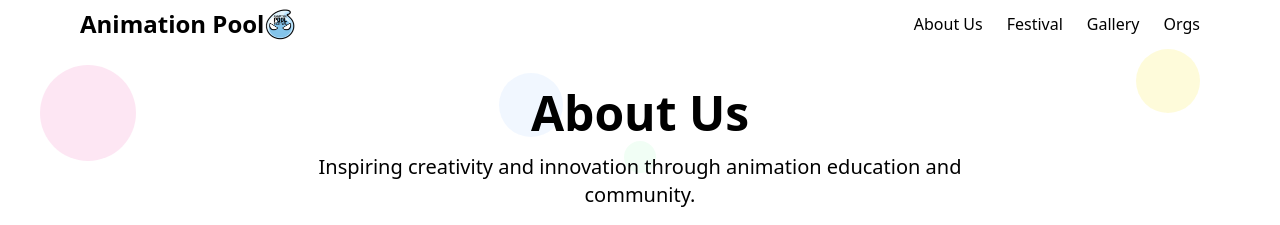
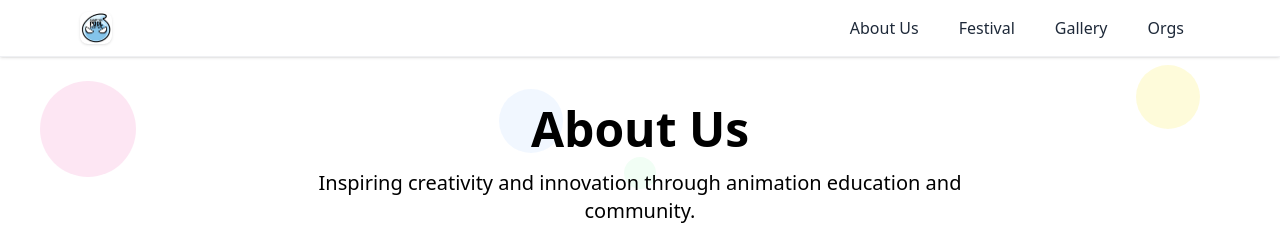
Before and after one commit to Penqguin/animation_festival, a React (Vite) app: page /aboutus in a window 1280 px wide. Shown: the top 225 px of the page. Built offline with nearby package versions, Linux system fonts and the light colour scheme.

Commit message:
Navbar and footer update

```diff
--- a/src/components/layout/Footer.tsx
+++ b/src/components/layout/Footer.tsx
@@ -2,7 +2,7 @@ import "/src/utils/footer.css";
 
 const Footer = () => {
   return (
-    <footer className="bg-black text-white py-10 mt-16 w-full footer-sticky">
+    <footer className="bg-black text-white py-10 mt-16 w-full">
       <div className="max-w-6xl mx-auto px-4 flex flex-col md:flex-row justify-between items-center gap-8">
         {/* Logo and tagline */}
         <div className="flex flex-col items-center md:items-start">
--- a/src/components/layout/Navbar.tsx
+++ b/src/components/layout/Navbar.tsx
@@ -7,52 +7,51 @@ const Navbar = () => {
   const [mobileMenuOpen, setMobileMenuOpen] = useState(false);
 
   return (
-    <header className="sticky">
+    <header className="sticky top-0 z-50 w-full backdrop-blur-lg bg-white/70 border-b border-gray-200/60 shadow-sm">
       <motion.div
         initial={{ opacity: 0, scale: 0.95 }}
         animate={{ opacity: 1, scale: 1 }}
         transition={{ duration: 0.6, ease: "easeOut" }}
       >
-        <nav className="flex mx-auto justify-between items-center px-4  max-w-6xl mt-2">
+        <nav className="flex mx-auto justify-between items-center px-4 max-w-6xl py-2">
           {/* Logo */}
           <Link
             to="/"
-            className="flex items-center text-black font-bold text-2xl mr-8"
+            className="flex items-center text-black font-bold text-2xl mr-8 gap-2"
           >
-            <span className="hidden md:flex">Animation Pool</span>
-            <img className="w-8" src="/assets/templogo.png"></img>
+            <img
+              className="w-8 h-8 rounded-lg shadow"
+              src="/assets/templogo.png"
+              alt="Logo"
+            />
+            <span className="hidden md:flex tracking-tight font-extrabold text-xl bg-gradient-to-r from-primary to-secondary bg-clip-text text-transparent">
+              Animation Pool
+            </span>
           </Link>
 
           {/* Nav links */}
-          <div className="hidden md:flex items-center space-x-6">
-            <Link
-              to="/aboutus"
-              className="text-black hover:text-gray-600 transition"
-            >
-              About Us
-            </Link>
-            <Link
-              to="/festival"
-              className="text-black hover:text-gray-600 transition"
-            >
-              Festival
-            </Link>
-            <Link
-              to="/gallery"
-              className="text-black hover:text-gray-600 transition"
-            >
-              Gallery
-            </Link>
-            <Link
-              to="/organizations"
-              className="text-black hover:text-gray-600 transition"
-            >
-              Orgs
-            </Link>
+          <div className="hidden md:flex items-center space-x-2">
+            {[
+              { to: "/aboutus", label: "About Us" },
+              { to: "/festival", label: "Festival" },
+              { to: "/gallery", label: "Gallery" },
+              { to: "/organizations", label: "Orgs" },
+            ].map(({ to, label }) => (
+              <Link
+                key={to}
+                to={to}
+                className="relative px-4 py-2 rounded-lg font-medium text-gray-800 hover:text-primary transition group"
+              >
+                <span>{label}</span>
+                <span className="absolute left-1/2 -bottom-1 w-0 h-0.5 bg-primary transition-all duration-300 group-hover:w-3/4 group-hover:left-1/8 rounded-full" />
+              </Link>
+            ))}
           </div>
+
+          {/* Mobile menu button */}
           <div className="md:hidden">
             <button
-              className="hover:bg-gray-500/40 rounded pt-1 px-1"
+              className="hover:bg-gray-500/40 rounded p-2"
               onClick={() => setMobileMenuOpen(!mobileMenuOpen)}
               aria-label={mobileMenuOpen ? "Close menu" : "Open menu"}
             >
@@ -76,44 +75,44 @@ const Navbar = () => {
         <AnimatePresence>
           {mobileMenuOpen && (
             <motion.div
-              className="md:hidden bg-background p-4 shadow-md"
+              className="md:hidden bg-white/95 p-6 shadow-lg rounded-b-xl border-b border-gray-200"
               initial={{ opacity: 0, y: -20, scale: 0.95 }}
               animate={{ opacity: 1, y: 0, scale: 1 }}
               exit={{ opacity: 0, y: -20, scale: 0.95 }}
-              transition={{ duration: 0.1, ease: "easeOut" }}
+              transition={{ duration: 0.15, ease: "easeOut" }}
             >
               <div className="flex flex-col text-center space-y-4">
                 <Link
                   to="/"
-                  className="text-black hover:text-gray-600 transition"
+                  className="text-black hover:text-primary font-semibold transition"
                   onClick={() => setMobileMenuOpen(false)}
                 >
                   Home
                 </Link>
                 <Link
                   to="/aboutus"
-                  className="text-black hover:text-gray-600 transition"
+                  className="text-black hover:text-primary font-semibold transition"
                   onClick={() => setMobileMenuOpen(false)}
                 >
                   About Us
                 </Link>
                 <Link
                   to="/festival"
-                  className="text-black hover:text-gray-600 transition"
+                  className="text-black hover:text-primary font-semibold transition"
                   onClick={() => setMobileMenuOpen(false)}
                 >
                   Festival
                 </Link>
                 <Link
                   to="/gallery"
-                  className="text-black hover:text-gray-600 transition"
+                  className="text-black hover:text-primary font-semibold transition"
                   onClick={() => setMobileMenuOpen(false)}
                 >
                   Gallery
                 </Link>
                 <Link
                   to="/organizations"
-                  className="text-black hover:text-gray-600 transition"
+                  className="text-black hover:text-primary font-semibold transition"
                   onClick={() => setMobileMenuOpen(false)}
                 >
                   Orgs
```
